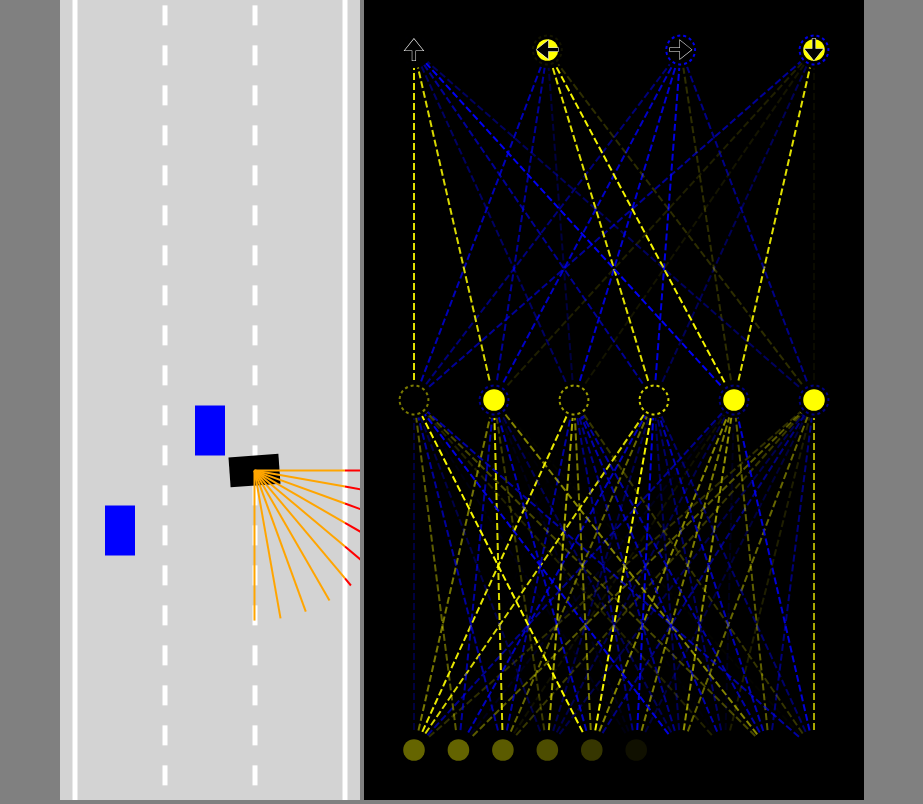
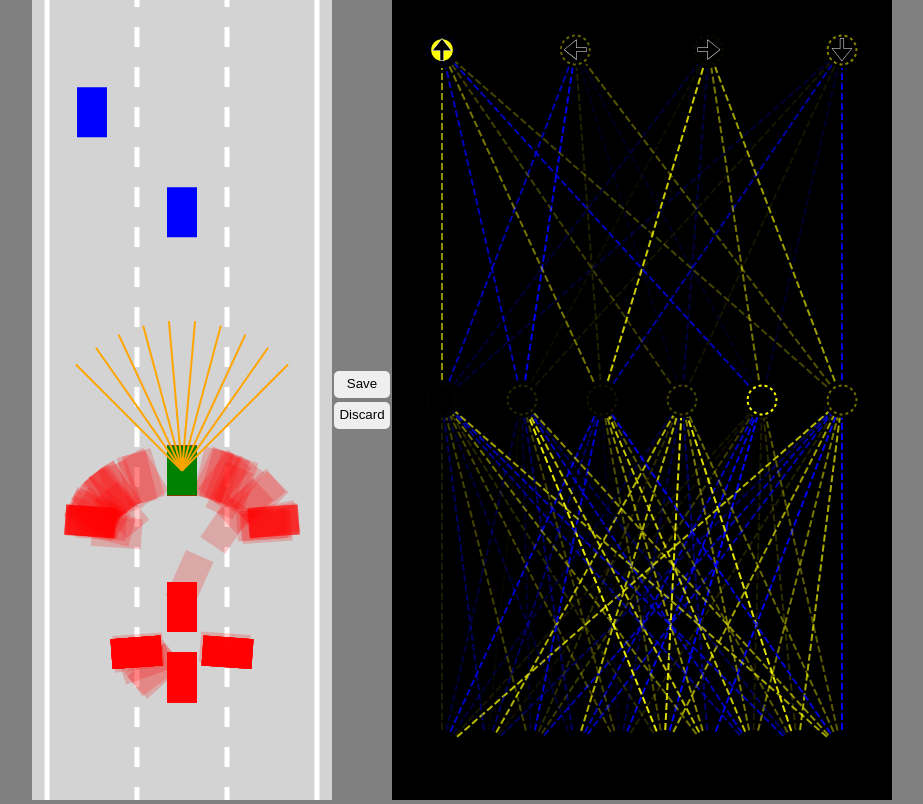
Before and after one commit to BogdanBargaoanu/JavaScriptSelfDrivingCar, a plain HTML site: page index.html in a window 1280 px wide. Shown: the whole page, without its empty margins (178-1101 px from the left). Drawn offline with Linux system fonts and the light colour scheme; animation ran at ten frames a second.

Commit message:
Finished mutation

```diff
--- a/car.js
+++ b/car.js
@@ -93,7 +93,7 @@ class Car {
         this.y -= this.speed * Math.cos(this.angle);
     }
 
-    draw(ctx, color) {
+    draw(ctx, color, drawSensors = false) {
         if (this.damaged) {
             ctx.fillStyle = "red";
         }
@@ -107,7 +107,7 @@ class Car {
                 ctx.lineTo(this.polygon[i].x, this.polygon[i].y);
             }
             ctx.fill();
-            if (this.sensor) {
+            if (this.sensor && drawSensors) {
                 this.sensor.draw(ctx);
             }
         }
--- a/index.html
+++ b/index.html
@@ -6,6 +6,10 @@
   </head>
   <body>
     <canvas id="carCanvas"></canvas>
+    <div id="verticalButtons">
+      <button onclick="save()">Save</button>
+      <button onclick="discard()">Discard</button>
+    </div>
     <canvas id="networkCanvas"></canvas>
     <script src="visualizer.js"> </script>
     <script src="network.js"></script>
--- a/network.js
+++ b/network.js
@@ -16,6 +16,18 @@ class NeuralNetwork{
                 outputs,network.levels[i]);
         }
         return outputs;
+    }
+    static mutate(network,mutationRate=1){
+        network.levels.forEach(level => {
+            for(let i=0;i<level.biases.length;i++){
+                level.biases[i]=lerp(level.biases[i],Math.random()*2-1,mutationRate);
+            }
+            for(let i=0;i<level.weights.length;i++){
+                for(let j=0;j<level.weights[i].length;j++){
+                    level.weights[i][j]=lerp(level.weights[i][j],Math.random()*2-1,mutationRate);
+                }
+            }
+        });
     }
 }
 
--- a/script.js
+++ b/script.js
@@ -7,30 +7,71 @@ networkCanvas.width = 500;
 
 const carCtx = carCanvas.getContext("2d");
 const networkCtx = networkCanvas.getContext("2d");
-const road = new Road(carCanvas.width/2,carCanvas.width*0.9);
-const car = new Car(road.getLaneCenter(2),100,30,50,"AI");
-const traffic = [new Car(road.getLaneCenter(1),200,30,50,"DUMMY",2),new Car(road.getLaneCenter(0),300,30,50,"DUMMY",2)];
-car.draw(carCtx);
+const road = new Road(carCanvas.width / 2, carCanvas.width * 0.9);
+const N = 500;
+const cars = generateCars(N);
+const traffic = [new Car(road.getLaneCenter(1), -200, 30, 50, "DUMMY", 2), new Car(road.getLaneCenter(0), -300, 30, 50, "DUMMY", 2),
+ new Car(road.getLaneCenter(2), -500, 30, 50, "DUMMY", 2),
+ new Car(road.getLaneCenter(0), -550, 30, 50, "DUMMY", 2)];
+
+let bestCar = cars[0];
+
+if(localStorage.getItem("bestBrain")){
+    for(let i=0;i<cars.length;i++){
+        cars[i].brain=JSON.parse(localStorage.getItem("bestBrain"));
+        if(i!=0) {
+            NeuralNetwork.mutate(cars[i].brain,0.3);
+        }
+    }
+}
 
 animate();
 
+function save() {
+    localStorage.setItem("bestBrain", JSON.stringify(bestCar.brain));
+}
+
+function discard() {
+    localStorage.removeItem("bestBrain");
+}
+
+function generateCars(N) {
+    const cars = [];
+    for (let i = 0; i < N; i++) {
+        cars.push(new Car(road.getLaneCenter(1), 100, 30, 50, "AI"));
+    }
+    return cars;
+
+}
+
 function animate(time) {
-    for(let i=0;i<traffic.length;i++){
-        traffic[i].update(road.borders,[]);
+    for (let i = 0; i < traffic.length; i++) {
+        traffic[i].update(road.borders, []);
     }
-    car.update(road.borders,traffic);
+
+    for (let i = 0; i < cars.length; i++) {
+        cars[i].update(road.borders, traffic);
+    }
+
+    bestCar = cars.find(c=>c.y == Math.min(...cars.map(c=>c.y)));
+
     carCanvas.height = window.innerHeight;
     networkCanvas.height = window.innerHeight;
     carCtx.save();
-    carCtx.translate(0, -car.y + carCanvas.height/1.7);
+    carCtx.translate(0, -bestCar.y + carCanvas.height / 1.7);
     road.draw(carCtx);
-    for(let i=0;i<traffic.length;i++){
-        traffic[i].draw(carCtx,"blue");
+    for (let i = 0; i < traffic.length; i++) {
+        traffic[i].draw(carCtx, "blue");
     }
-    car.draw(carCtx,"black");
+    carCtx.globalAlpha = 0.2;
+    for(let i=0;i<cars.length;i++){
+        cars[i].draw(carCtx,"red");
+    }
+    carCtx.globalAlpha = 1;
+    bestCar.draw(carCtx, "green",true);
     carCtx.restore();
 
-    networkCtx.lineDashOffset = -time/50;
-    Visualizer.drawNetwork(networkCtx,car.brain);
+    networkCtx.lineDashOffset = -time / 50;
+    Visualizer.drawNetwork(networkCtx, bestCar.brain);
     requestAnimationFrame(animate);
 }
--- a/style.css
+++ b/style.css
@@ -2,8 +2,28 @@ body {
     background: grey;
     margin: 0;
     overflow:hidden;
-    text-align: center;
+    display:flex;
+    justify-content: center;
+    align-items: center;
 }
+
+#verticalButtons {
+    display: flex;
+    flex-direction: column;
+}
+
+button {
+    border: none;
+    border-radius: 5px;
+    padding: 5px 5px 7px 5px;
+    margin: 2px;
+    cursor: pointer;
+}
+
+button:hover {
+    background: lightgrey;
+}
+
 #carCanvas {
     background: lightgrey;
 }
```
